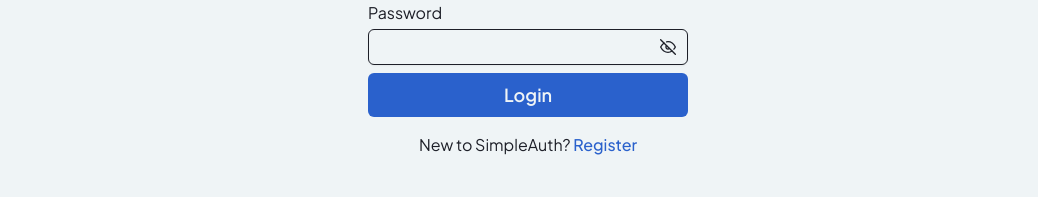
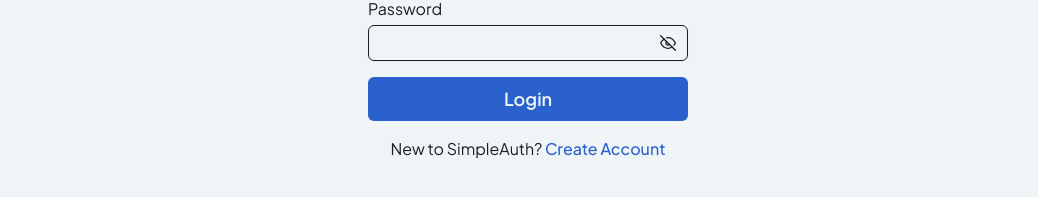
Before and after one commit to rolandowebdev/simple-auth, a Next.js app: page /login in a window 1280 px wide. Shown: the part 405-602 px from the top of the page, without its empty margins (112-1150 px from the left). Built offline with nearby package versions, Linux system fonts and the light colour scheme.

Commit message:
chore(style): customize spinner style and change some style

```diff
--- a/src/app/login/login-form.tsx
+++ b/src/app/login/login-form.tsx
@@ -66,7 +66,7 @@
 				<Button
 					type='submit'
 					loading={store.requestLoading}
-					className='flex justify-center items-center'>
+					className='flex justify-center items-center mt-2'>
 					Login
 				</Button>
 			</FormContainer>
--- a/src/app/login/page.tsx
+++ b/src/app/login/page.tsx
@@ -11,7 +11,7 @@
 				<p>
 					New to SimpleAuth?{' '}
 					<Link url='/register' className='text-brand-blue'>
-						Register
+						Create Account
 					</Link>
 				</p>
 			</PageContainer>
--- a/src/app/register/register-form.tsx
+++ b/src/app/register/register-form.tsx
@@ -65,7 +65,7 @@
 				<Button
 					type='submit'
 					loading={store.requestLoading}
-					className='flex justify-center items-center'>
+					className='flex justify-center items-center mt-2'>
 					Register
 				</Button>
 			</FormContainer>
--- a/src/components/ui/spinner/Spinner.tsx
+++ b/src/components/ui/spinner/Spinner.tsx
@@ -17,7 +17,7 @@
 		<svg
 			role='status'
 			className={cn(
-				'mr-2 text-gray-200 animate-spin dark:text-gray-600 fill-brand-blue',
+				'mr-2 text-gray-200 animate-spin dark:text-brand-light fill-brand-blue',
 				`${color} ${bgColor}`
 			)}
 			style={{ height, width }}
```
